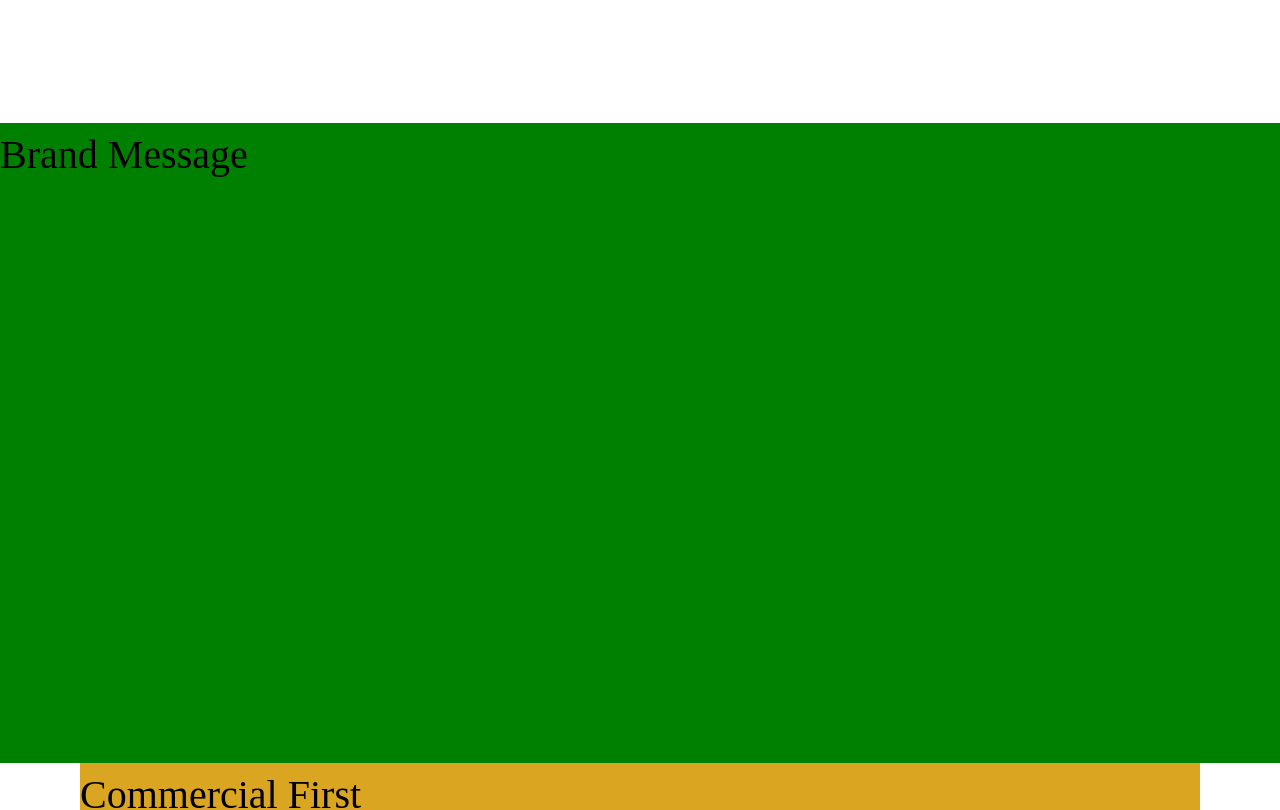
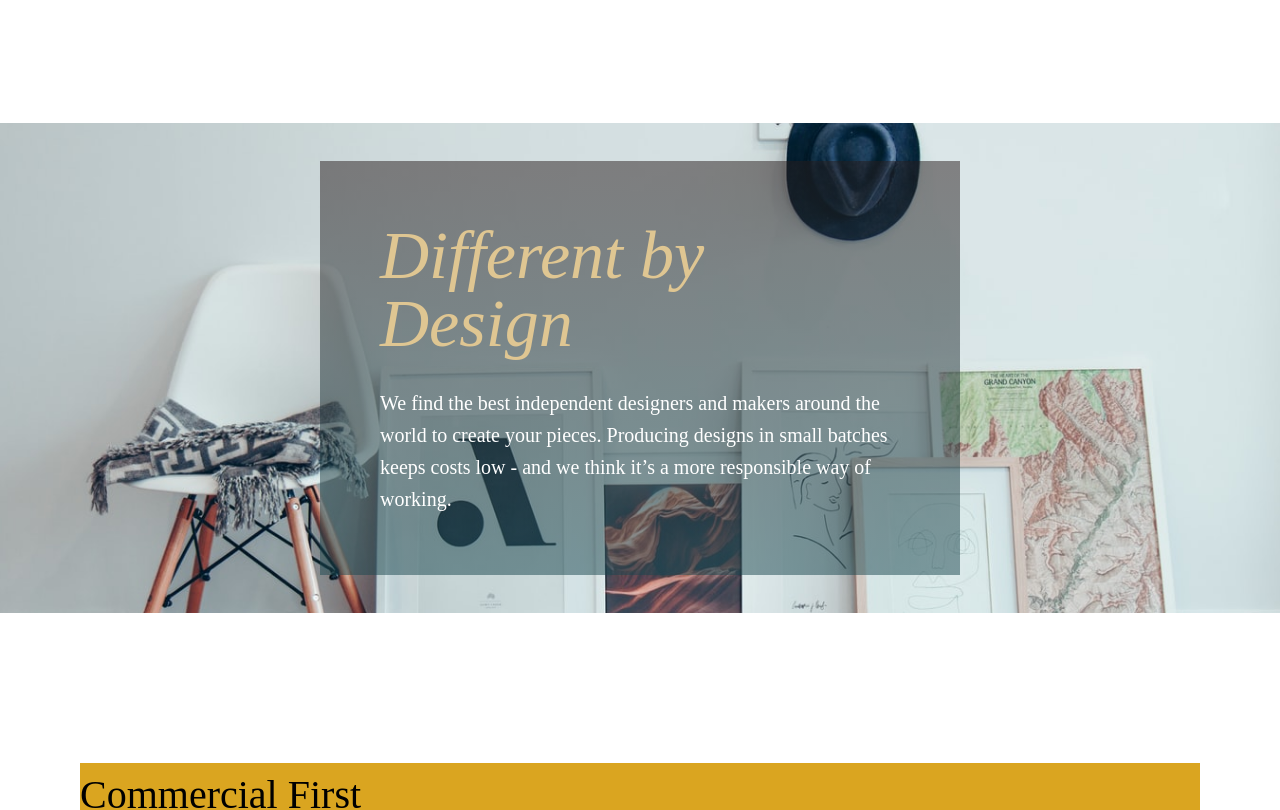
Before and after one commit to alexticovschi/lofter, a React (Create React App) app: page / in a window 1280 px wide. Shown: the part 1480-2290 px from the top of the page. Built offline with nearby package versions, Linux system fonts and the light colour scheme; a web font is replaced by a local one.

Commit message:
building the BrandMessage section

```diff
--- a/src/components/BrandMessage/BrandMessage.jsx
+++ b/src/components/BrandMessage/BrandMessage.jsx
@@ -1,11 +1,20 @@
-import React from 'react';
+import React from "react";
+import brand from "../../Resources/img/brand-message.jpg";
 
 import "./brandMessage.scss";
 
 const BrandMessage = () => {
   return (
     <section className="brand-message">
-      Brand Message
+      <img src={brand} alt="brand-back" className="brand-message__img" />
+      <div className="centered">
+        <h1 className="heading-1 mb-md">Different by Design</h1>
+        <p>
+          We find the best independent designers and makers around the world to
+          create your pieces. Producing designs in small batches keeps costs low
+          - and we think it’s a more responsible way of working.
+        </p>
+      </div>
     </section>
   );
 };
--- a/src/components/BrandMessage/brandMessage.scss
+++ b/src/components/BrandMessage/brandMessage.scss
@@ -1,4 +1,28 @@
 .brand-message {
-    background-color: green;
+    position: relative;
+    margin-top: 0rem;
+    margin-bottom: 15rem;
+
     grid-column: full-start / full-end;
+
+    &__img {
+        object-fit: cover;
+        height: 100%;
+        width: 100%;
+    }
+
+    .centered {
+        background: linear-gradient(rgba(rgb(39, 28, 28), .50), rgba(rgb(25, 70, 78), .50)) !important;
+        padding: 6rem;
+        color: rgb(255, 255, 255);
+        position: absolute;
+        top: 50%;
+        left: 50%;
+        transform: translate(-50%, -50%);
+    }
+
+    .centered p {
+        color: #fff;
+        font-size: 2rem;
+    }
 }
```
Also changed, not shown: src/Resources/img/brand-message.jpg (added).
